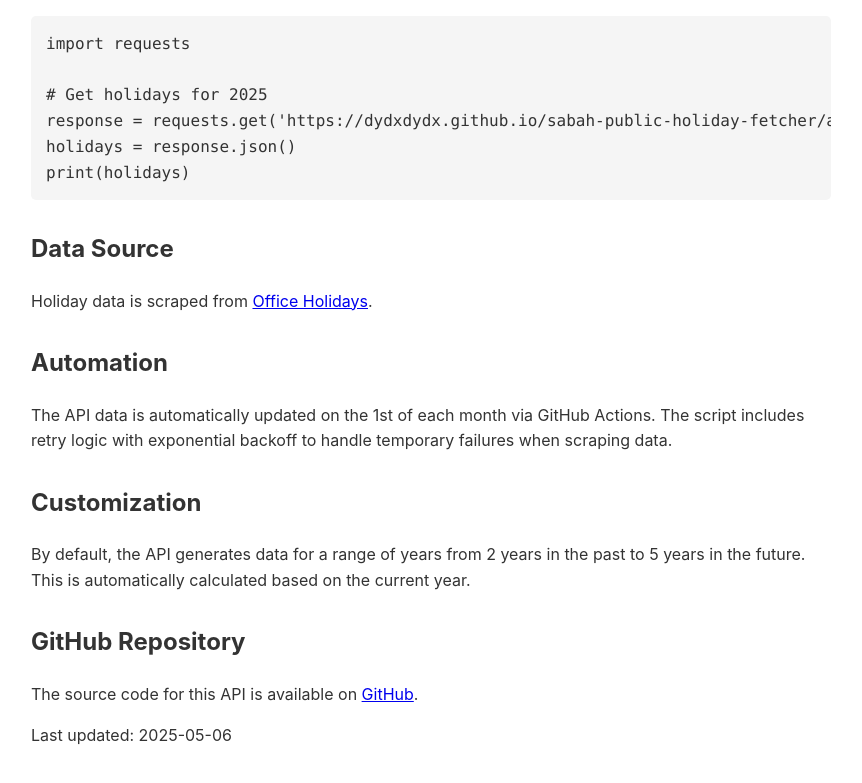
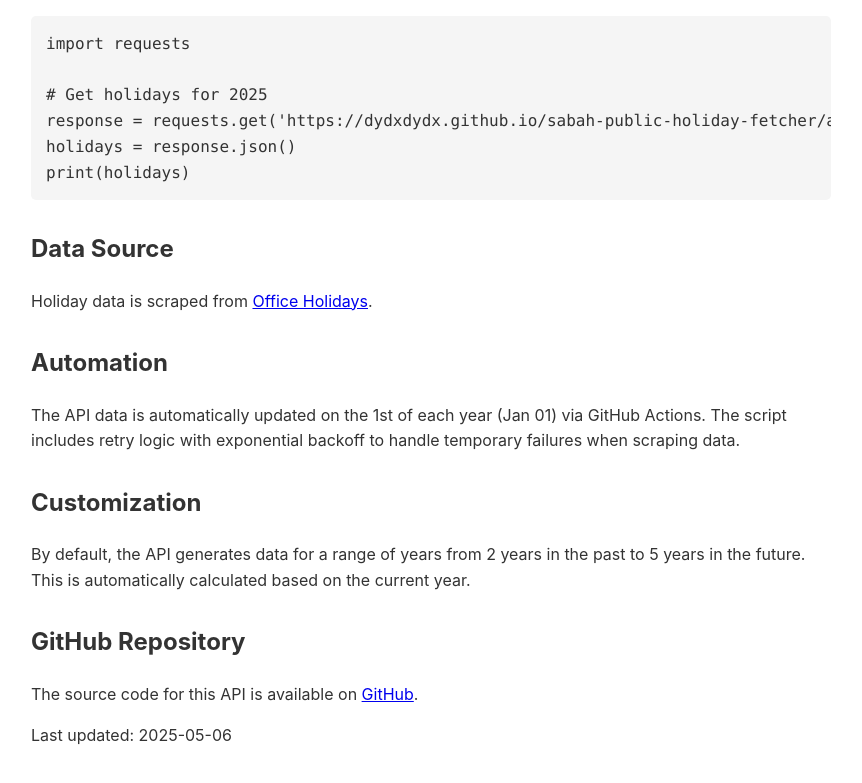
Before and after one commit to DyDxdYdX/sabah-public-holiday-fetcher, a website: page index.html in a window 1280 px wide. Shown: the part 2436-3219 px from the top of the page, without its empty margins (209-1071 px from the left). Drawn offline with Linux system fonts and the light colour scheme.

Commit message:
Update index.html

```diff
--- a/index.html
+++ b/index.html
@@ -119,7 +119,7 @@ print(holidays)</code></pre>
     <p>Holiday data is scraped from <a href="https://www.officeholidays.com/countries/malaysia/sabah" target="_blank">Office Holidays</a>.</p>
 
     <h2>Automation</h2>
-    <p>The API data is automatically updated on the 1st of each month via GitHub Actions. The script includes retry logic with exponential backoff to handle temporary failures when scraping data.</p>
+    <p>The API data is automatically updated on the 1st of each year (Jan 01) via GitHub Actions. The script includes retry logic with exponential backoff to handle temporary failures when scraping data.</p>
 
     <h2>Customization</h2>
     <p>By default, the API generates data for a range of years from 2 years in the past to 5 years in the future. This is automatically calculated based on the current year.</p>
```
